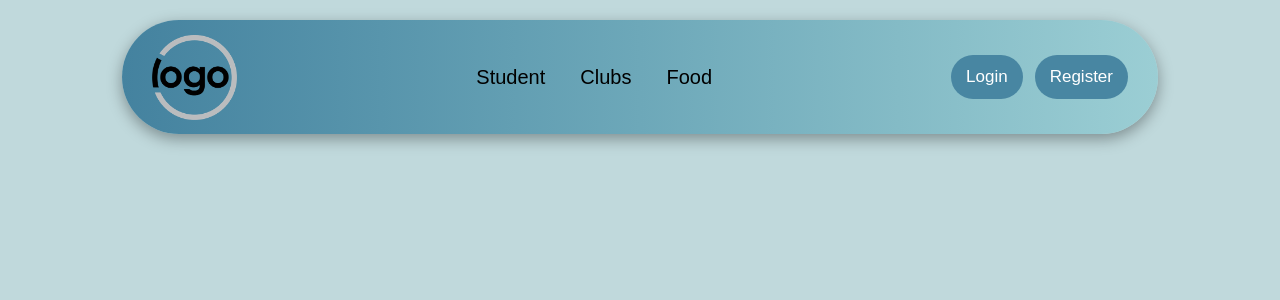
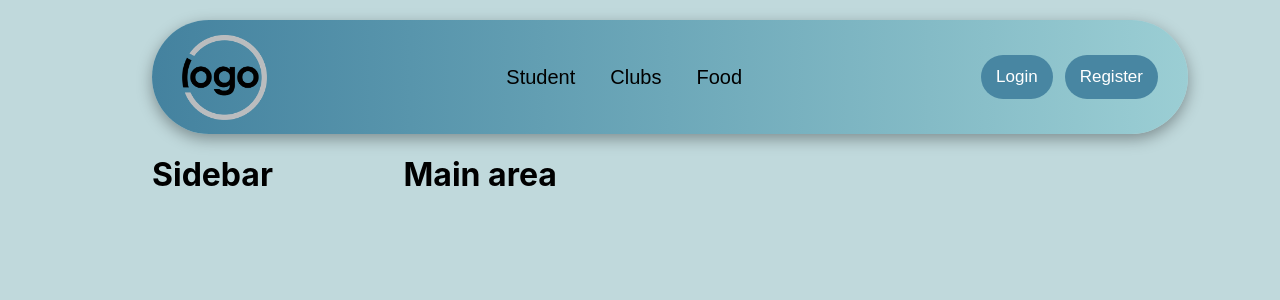
Before and after one commit to devashishdubal/insti_nitw, a React (Create React App) app: page / in a window 1280 px wide. Shown: the top 300 px of the page. Built offline with nearby package versions, Linux system fonts and the light colour scheme; a web font is replaced by a local one.

Commit message:
Sidebar changes

```diff
--- /dev/null
+++ b/src/components/sidebar/sidebar.jsx
@@ -0,0 +1,12 @@
+import React, { useEffect, useState } from 'react';
+import "./sidebar.css"
+
+const Sidebar = () => {
+    return (
+        <div className="sidebar">
+            <h1>Sidebar</h1>
+        </div>
+    );
+}
+
+export default Sidebar;
--- a/src/components/topbar/Topbar.jsx
+++ b/src/components/topbar/Topbar.jsx
@@ -3,6 +3,9 @@ import "./topbar.css";
 
 const Topbar = () => {
   const [currentButton, setCurrentButton] = useState(null);
+  const [buttonSelect, setButtonSelect] = useState(0);
+  // button select 1: for student, 2: clubs, 3 : food, 0: nothing (default value)
+
 
   useEffect(() => {
     const buttonGroup = document.querySelectorAll(".buttonGroup a");
@@ -10,6 +13,17 @@ const Topbar = () => {
     const handleClick = (event) => {
       const btn = event.target;
       btn.classList.add('selected');
+
+      console.log(btn.className);
+      if (btn.className == 'student selected') {
+        setButtonSelect(1);
+      } else if (btn.className == 'club selected') {
+        setButtonSelect(2);
+      } else if (btn.className == 'food selected') {
+        setButtonSelect(3);
+      }
+
+      console.log(buttonSelect);
 
       if (currentButton) {
         currentButton.classList.remove('selected');
@@ -27,7 +41,7 @@ const Topbar = () => {
         btn.removeEventListener('click', handleClick);
       });
     };
-  }, [currentButton]);
+  }, [currentButton, buttonSelect]);
 
   return (
     <div className="navBar">
--- a/src/components/topbar/topbar.css
+++ b/src/components/topbar/topbar.css
@@ -1,14 +1,7 @@
 @import url('https://fonts.googleapis.com/css2?family=ABeeZee:ital@0;1&display=swap');
 
-#root {
+.navBar {
     width: 100%;
-    display: flex;
-    justify-content: center;
-    align-items: center;
-}
-
-.navBar {
-    width: 80%;
     border-radius: 60px;
     display: flex;
     flex-direction: row;
--- a/src/pages/Home.jsx
+++ b/src/pages/Home.jsx
@@ -1,8 +1,24 @@
 import Topbar from "../components/topbar/Topbar"
+import Sidebar from "../components/sidebar/sidebar"
+
 import "./home.css"
 
 export default function Home() {
   return (
-    <Topbar />
+    <>
+    <div className="full_app">
+      <div className="top">
+        <Topbar />
+      </div>
+      <div className="main">
+        <div className="side">
+          <Sidebar/>
+        </div>
+        <div className="center">
+          <h1>Main area</h1>
+        </div>
+      </div>
+    </div>
+    </>
   )
 }
--- a/src/pages/home.css
+++ b/src/pages/home.css
@@ -1,10 +1,39 @@
 html {
-    margin: 0;
-    padding: 0;
     background-color: #c0d9dc
 }
 
 body {
-    margin: 0px;
     padding: 20px 30px;
 }
+
+.full_app {
+    width: 100%;
+    display: flex;
+    flex-direction: column;
+    justify-content: center;
+    align-items: center;
+}
+
+.top {
+    width: 80%;
+    flex: 1;
+}
+
+.main {
+    width: 80%;
+    flex: 2;
+    display: flex;
+    flex-direction: row;
+    gap: 10px;
+}
+
+.side {
+    flex: 1;
+    height: 100vh;
+    /*background-color: red;*/
+}
+
+.center {
+    flex: 3;
+    /*background-color: green;*/
+}
```
Also changed, not shown: src/components/sidebar/sidebar.css (added).
